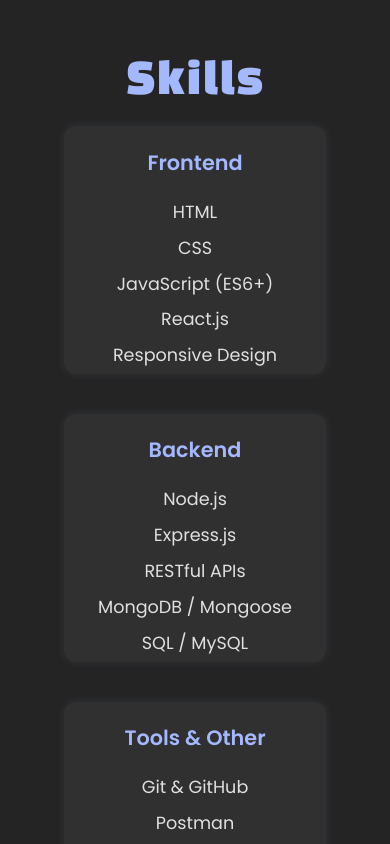
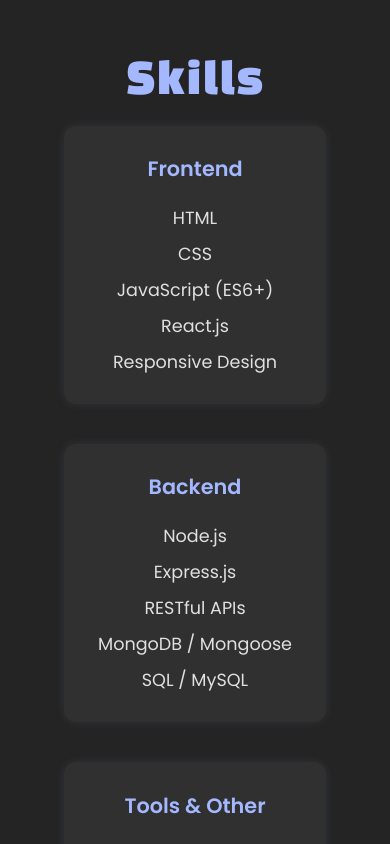
Before and after one commit to georgebetsios/myPortfolio, a React (Vite) app: page /skills in a window 390 px wide. Shown: the part 880-1724 px from the top of the page. Built offline with nearby package versions, Linux system fonts and the light colour scheme.

Commit message:
fix some margins

```diff
--- a/src/styles/Skills.css
+++ b/src/styles/Skills.css
@@ -41,6 +41,7 @@
 
 .skills-category h3 {
   font-size: 1.6rem;
+  margin-top: 0.5rem;
   margin-bottom: 1rem;
   color: #a4b8ff;
 }
@@ -111,10 +112,11 @@
   }
 
   .skills-category {
-    padding: 0;
+    padding: 1rem 1rem 1.5rem;
   }
 
   .skills-category h3 {
     font-size: 1.3rem;
+    margin-top: 0.7rem;
   }
 }
```
Also changed, not shown: 4 other files (tests, documents, lock files or other folders).
